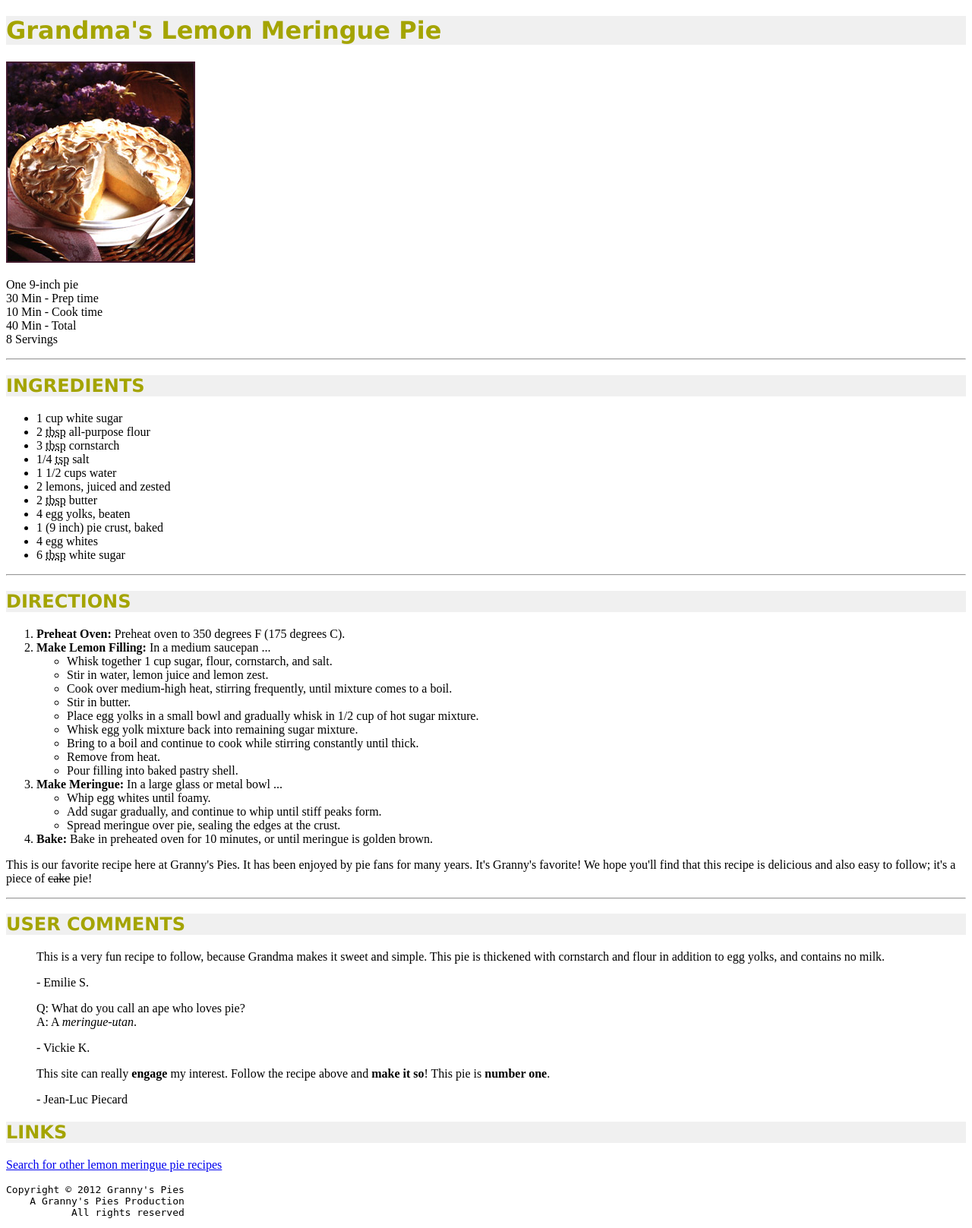
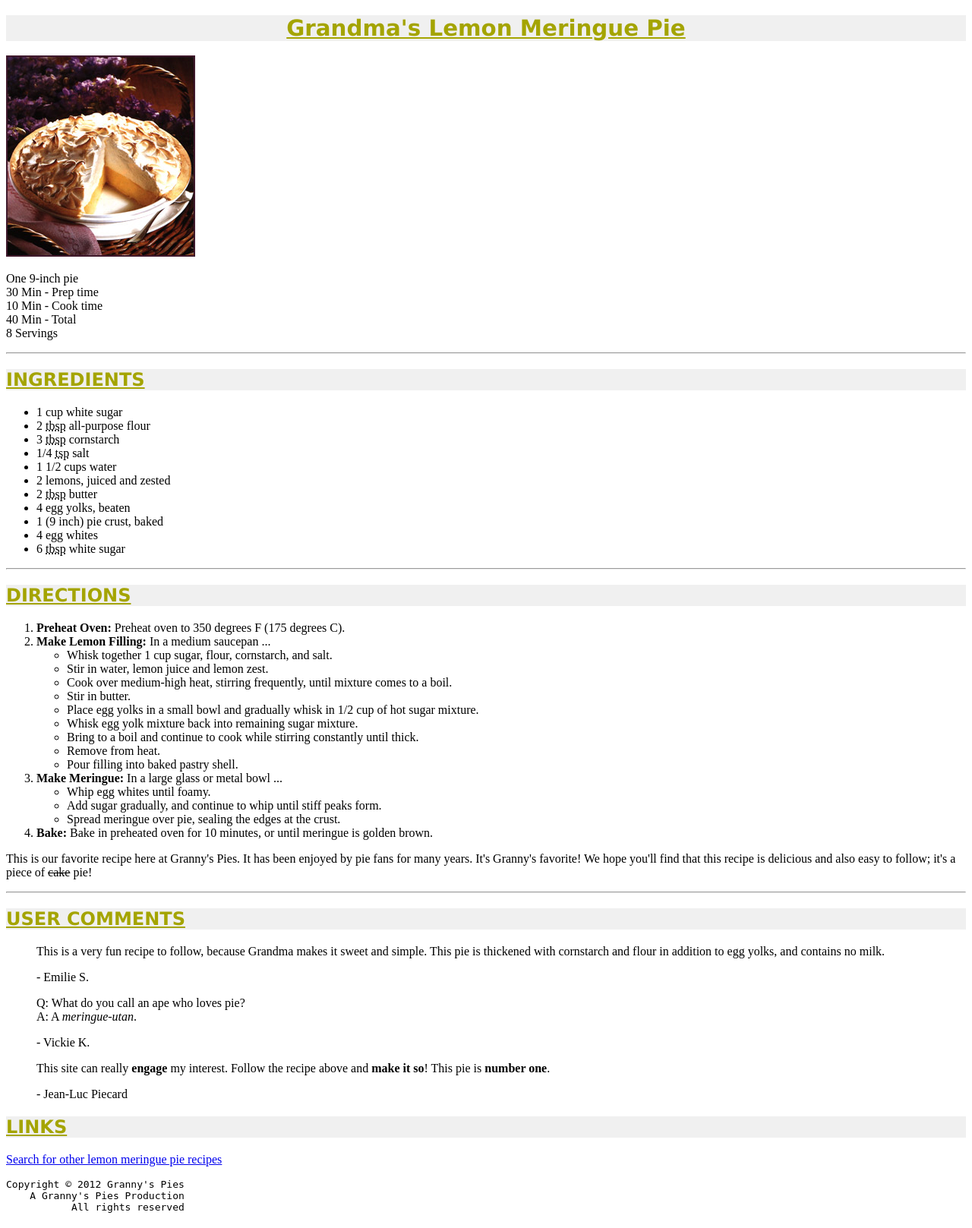
Before and after one commit to rohithredd94/WPL-PW-1, a PHP site: page /pie.html in a window 1280 px wide. Shown: the whole page at 76% size. Run offline with PHP 8.4, Linux system fonts and the light colour scheme.

Commit message:
Updated heading styles

```diff
--- a/recipe.css
+++ b/recipe.css
@@ -2,4 +2,13 @@ h1, h2 {
 	color: #A4A400;
 	background-color: #F0F0F0;
 	font-family: "Lucida Sans Unicode", Helvetica, Arial, "sans-serif";
+	text-decoration: underline;
 }
+h1{
+	text-align: center;
+	font-size: 22pt;
+}
+h2{
+	text-align: left;
+	font-size: 18pt;
+}
```
